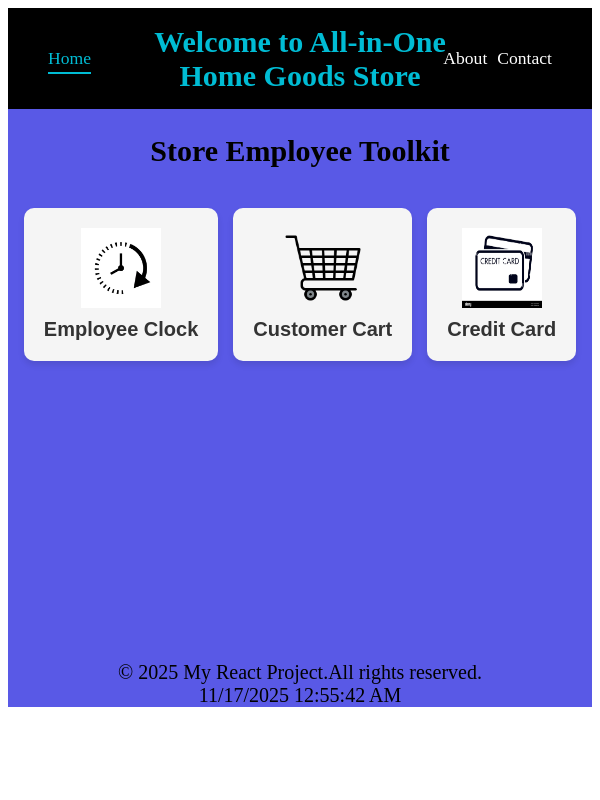
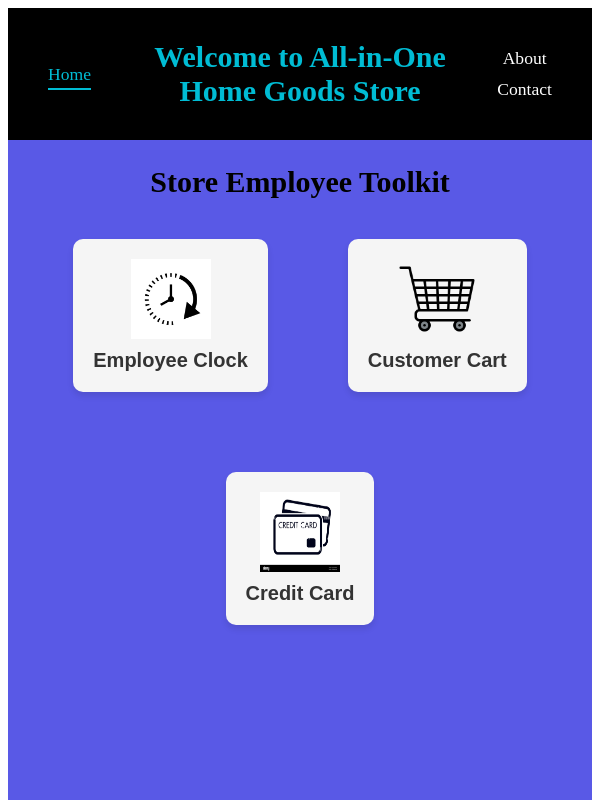
Before and after one commit to Varalakshmi-12/Unit1-Project-Varalakshmi-u, a React (Vite) app in the folder storeemployeetoolkit/: page / in a window 600 px wide. Shown: the top 800 px of the page. Built offline with nearby package versions, Linux system fonts and the light colour scheme.

Commit message:
changes in media query in index.css is commited.

```diff
--- a/storeemployeetoolkit/src/index.css
+++ b/storeemployeetoolkit/src/index.css
@@ -32,7 +32,7 @@
 }
 
 /* Large screens (desktop) */
-@media (min-width: 1248px) {
+@media (min-width: 900px) {
   .button-display {
     flex-direction: row;
   }
@@ -40,13 +40,33 @@
   font-size: 30px;
 }
 }
+@media (min-width: 601px) and (max-width: 899px) {
+  .button-display  {
+
+   flex: 1 1 45%;
+
+
+  }
+}
 
 /* Medium screens (tablet) */
-@media (max-width: 768px) {
+@media (min-width: 481px) and (max-width: 600px) {
   .button-display {
-    flex-direction: row;
-    gap: 15px;
+
+   flex: 1 1 45%;
+
+
   }
+  .nav-right {
+    flex-direction: column;
+    gap :10px;
+  }
+  .shift-buttons {
+
+
+   flex: 1 1 45%;
+
+}
 
 
 }
@@ -55,7 +75,7 @@
 @media (max-width: 480px) {
   .button-display {
     flex-direction: column;
-    gap: 100px;
+    gap: 200px;
   }
 
   .nav-right {
--- a/storeemployeetoolkit/src/pages/HomePage.css
+++ b/storeemployeetoolkit/src/pages/HomePage.css
@@ -1,5 +1,6 @@
 .button-display {
     display:flex;
     justify-content: center;
+    flex-wrap:wrap;
     gap:80px; margin-top: 40px;
 }
--- a/storeemployeetoolkit/src/pages/ShiftPage.css
+++ b/storeemployeetoolkit/src/pages/ShiftPage.css
@@ -4,6 +4,7 @@
   align-items: center;
   gap: 20px;
   margin-top: 20px;
+
 }
 
 .shift-buttons button {
```
